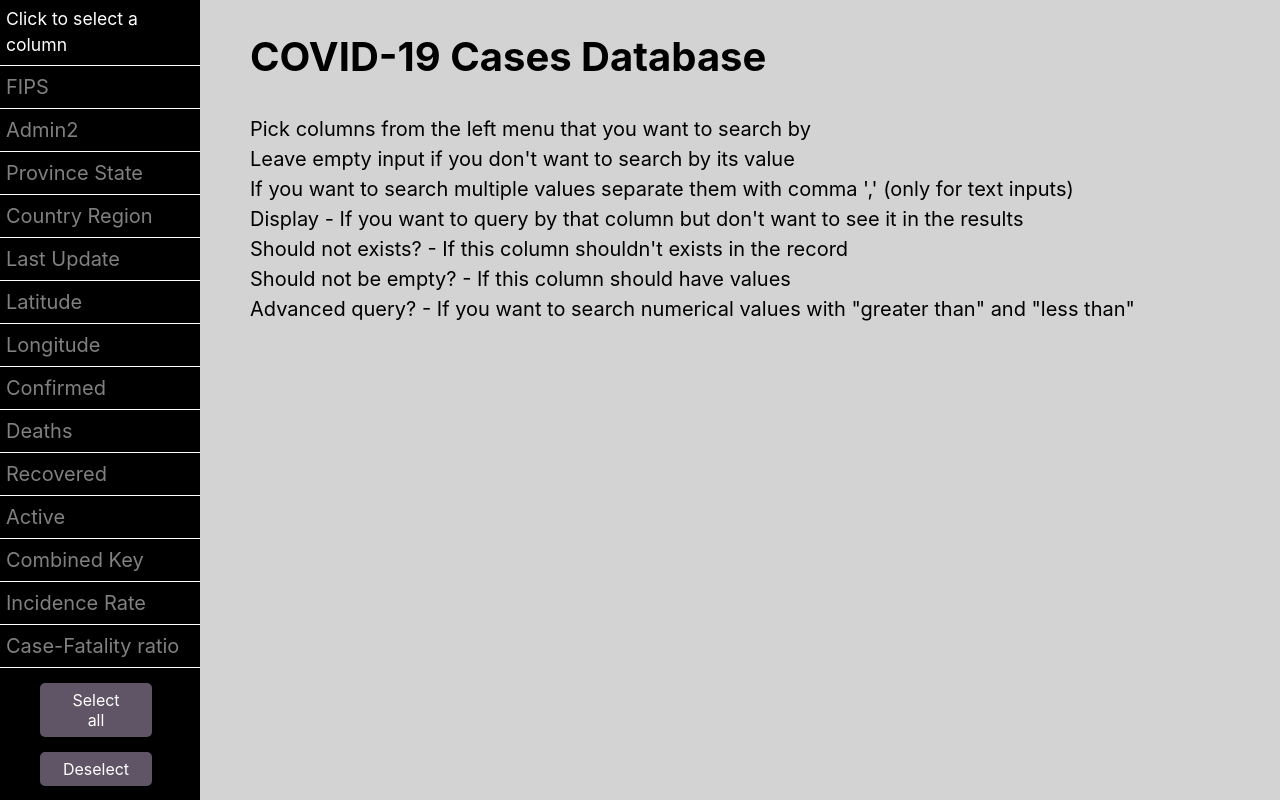
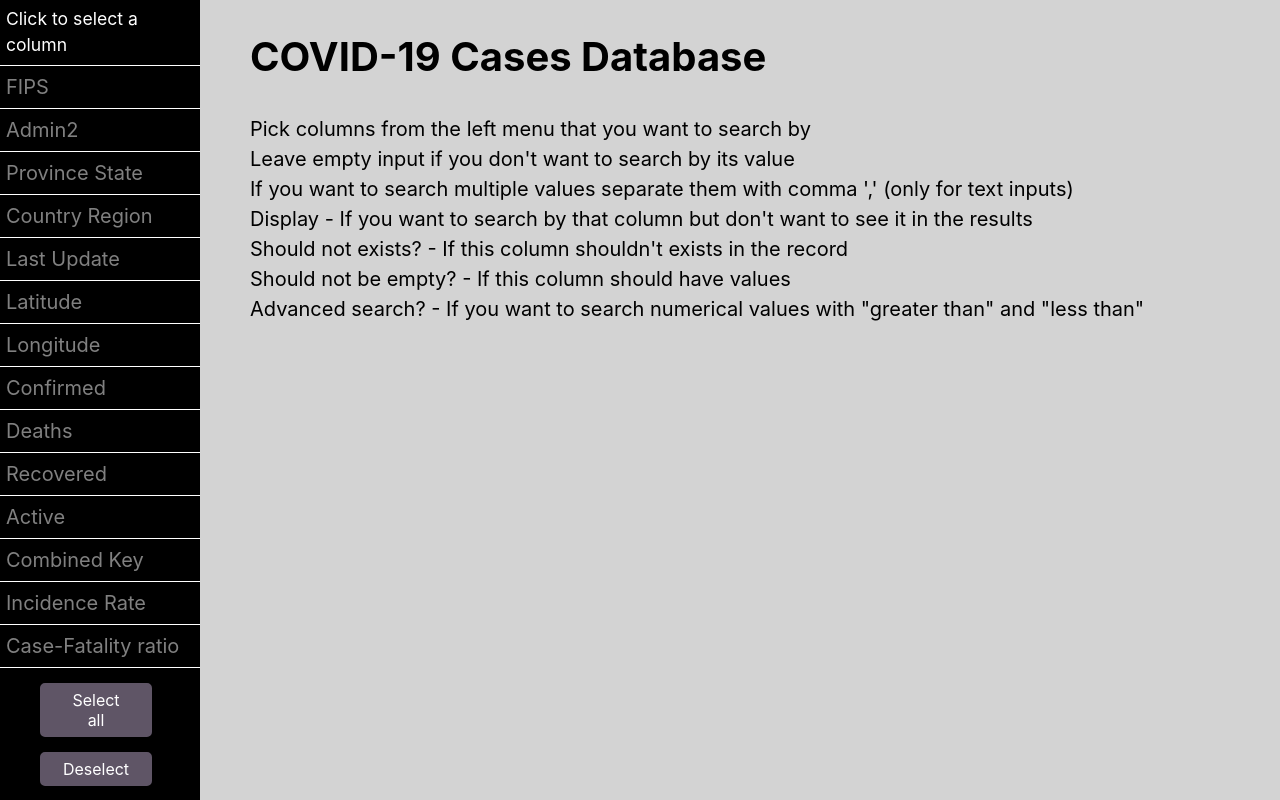
Before and after one commit to sberk97/covid19-mongo, a PHP site: page / in a window 1280 px wide. Run offline with PHP 8.4, Linux system fonts and the light colour scheme; data that the repository does not hold is empty; some libraries are stand-ins or nearby versions.

Commit message:
changed wording

```diff
--- a/index.php
+++ b/index.php
@@ -33,10 +33,10 @@
     Pick columns from the left menu that you want to search by<br>
     Leave empty input if you don't want to search by its value<br>
     If you want to search multiple values separate them with comma ',' (only for text inputs)<br>
-    Display - If you want to query by that column but don't want to see it in the results<br>
+    Display - If you want to search by that column but don't want to see it in the results<br>
     Should not exists? - If this column shouldn't exists in the record<br>
     Should not be empty? - If this column should have values<br>
-    Advanced query? - If you want to search numerical values with "greater than" and "less than"<br>
+    Advanced search? - If you want to search numerical values with "greater than" and "less than"<br>
 
     <form id="covid-form" style='display:none;'>
       <table>
@@ -45,7 +45,7 @@
           <th>Display</th>
           <th>Should not exists?</th>
           <th>Should not be empty?</th>
-          <th>Advanced query?</th>
+          <th>Advanced search?</th>
         </tr>
       <?php
       function insertStep($isDouble) {
```
